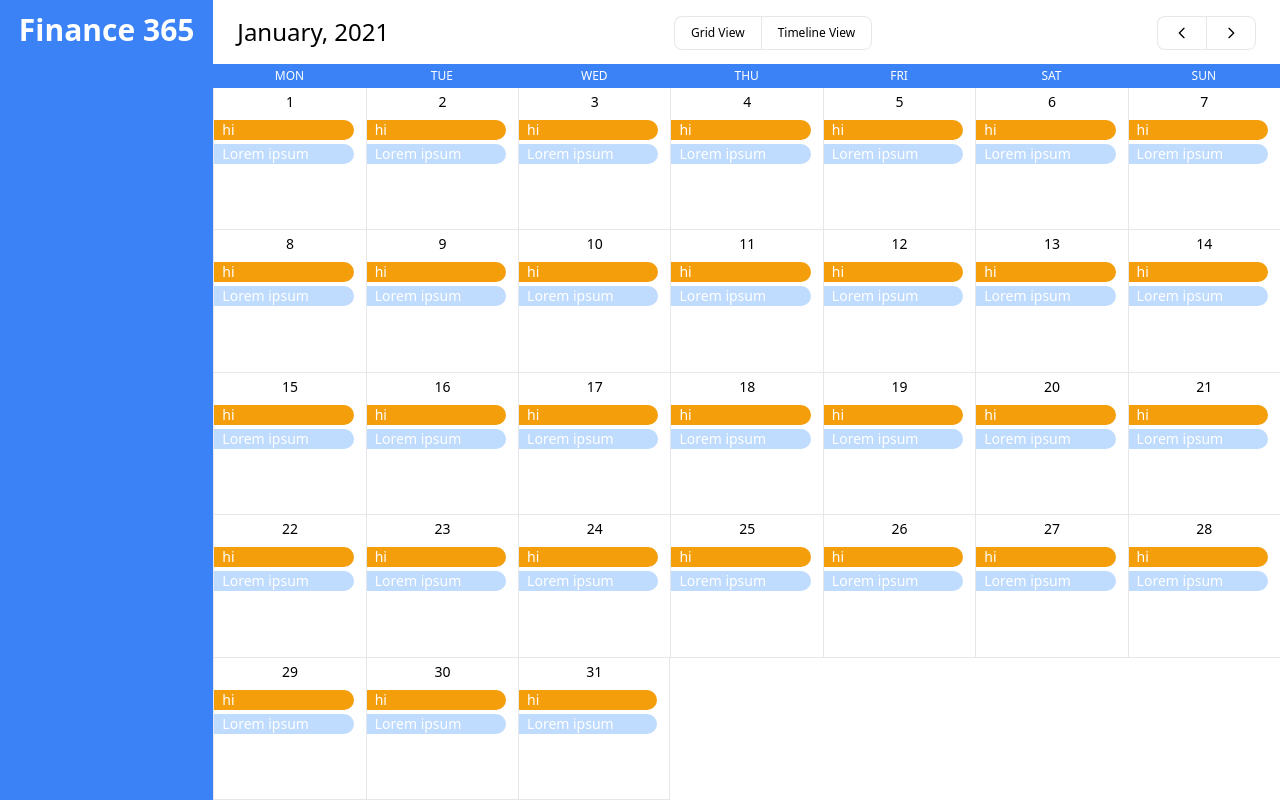
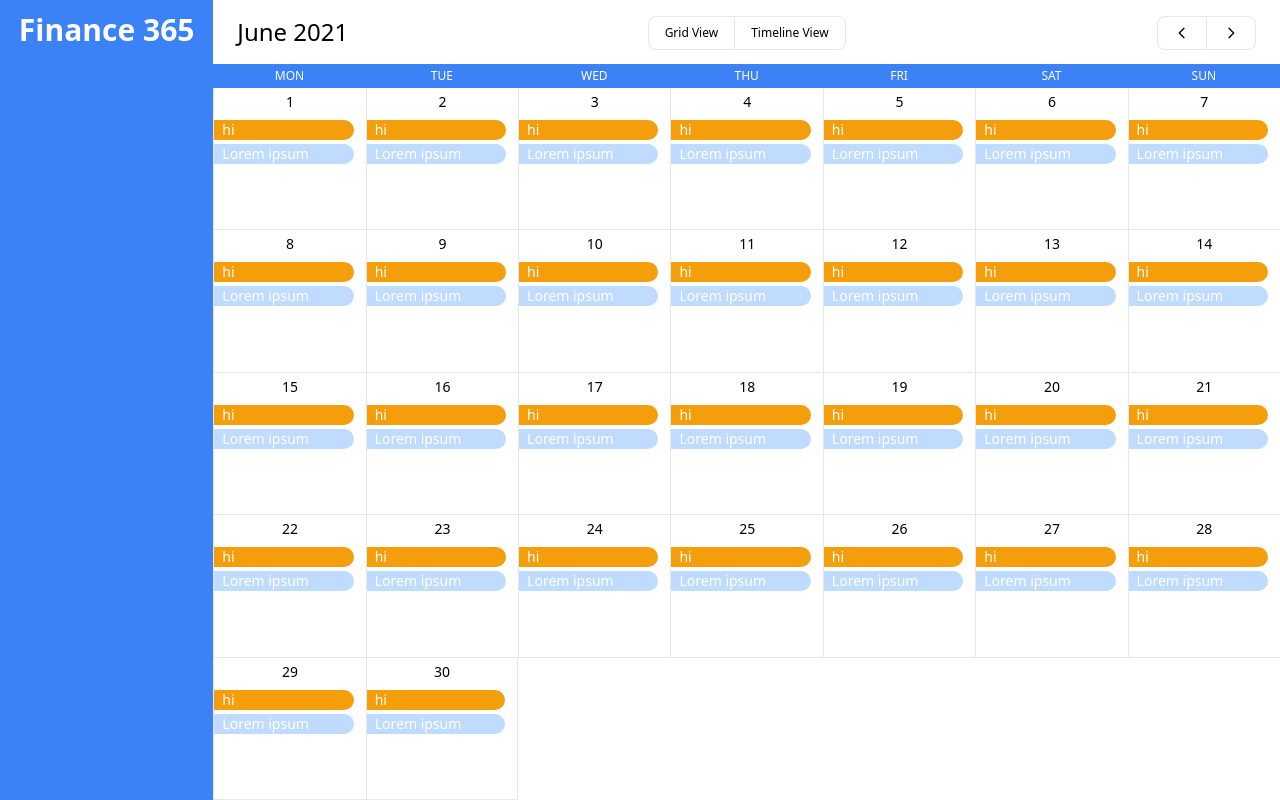
Before and after one commit to s4k1b/finance-365, a Vue app: page / in a window 1280 px wide. Built offline with nearby package versions, Linux system fonts and the light colour scheme.

Commit message:
Add logic to get current month, change active month, generate dates for active month
Signed-off-by: M. A. Muhaimin Sakib <s4k1b13@gmail.com>

```diff
--- a/src/components/calendar/Calendar.vue
+++ b/src/components/calendar/Calendar.vue
@@ -1,16 +1,21 @@
 <template>
   <div class="calendar-wrapper">
     <div class="calendar-header-wrapper">
-      <calendar-header @change:calendar-view="activeCalendarView = $event" />
+      <calendar-header
+        :title="calendarTitle"
+        @change:calendar-view="activeCalendarView = $event"
+        @change:month-previous="showPreviousMonth"
+        @change:month-next="showNextMonth"
+      />
     </div>
     <div class="calendar-dates-wrapper">
-      <calendar-dates :view="activeCalendarView" />
+      <calendar-dates :view="activeCalendarView" :date="computedDate" />
     </div>
   </div>
 </template>
 
 <script lang="ts">
-  import { defineAsyncComponent, defineComponent, ref } from 'vue'
+  import { computed, defineAsyncComponent, defineComponent, ref } from 'vue'
 
   export default defineComponent({
     components: {
@@ -22,8 +27,45 @@
     setup() {
       const activeCalendarView = ref('grid')
 
+      const date = ref(new Date())
+
+      const month = ref(date.value.getMonth())
+      const year = ref(date.value.getFullYear())
+
+      const computedDate = computed(() => new Date(year.value, month.value))
+
+      function showPreviousMonth() {
+        const newMonth = month.value - 1
+        if (newMonth < 0) {
+          month.value = newMonth + 12
+          year.value = year.value - 1
+        } else {
+          month.value = newMonth
+        }
+      }
+      function showNextMonth() {
+        const newMonth = month.value + 1
+        if (newMonth > 11) {
+          month.value = newMonth % 12
+          year.value = year.value + 1
+        } else {
+          month.value = newMonth
+        }
+      }
+
+      const calendarTitle = computed(() =>
+        new Intl.DateTimeFormat('en-US', {
+          month: 'long',
+          year: 'numeric',
+        }).format(computedDate.value)
+      )
+
       return {
         activeCalendarView,
+        calendarTitle,
+        computedDate,
+        showPreviousMonth,
+        showNextMonth,
       }
     },
   })
--- a/src/components/calendar/CalendarDates.vue
+++ b/src/components/calendar/CalendarDates.vue
@@ -4,12 +4,15 @@
     :class="view === 'grid' ? 'calendar-cells-grid' : 'calendar-cells-timeline'"
   >
     <div
-      v-for="i in 31"
+      v-for="i in daysInMonth"
       :key="i"
       class="calendar-cell"
-      :class="{ 'border-r': i === 31 && view === 'grid' }"
+      :class="{ 'border-r': i === daysInMonth && view === 'grid' }"
     >
-      <div v-if="(view === 'timeline') & (i !== 31)" class="timeline-dashes" />
+      <div
+        v-if="(view === 'timeline') & (i !== daysInMonth)"
+        class="timeline-dashes"
+      />
       <div class="flex flex-row justify-center items-center">
         <span class="calendar-cell-date">
           {{ i }}
@@ -30,7 +33,7 @@
 </template>
 
 <script lang="ts">
-  import { defineAsyncComponent, defineComponent } from 'vue'
+  import { computed, defineAsyncComponent, defineComponent } from 'vue'
 
   export default defineComponent({
     components: {
@@ -43,10 +46,23 @@
         type: String,
         default: 'grid',
       },
+      date: {
+        type: Object,
+        default: new Date(),
+      },
     },
-    // setup() {
+    setup(props) {
+      const month = computed(() => props.date.getMonth())
+      const year = computed(() => props.date.getFullYear())
 
-    // },
+      const daysInMonth = computed(() =>
+        new Date(year.value, month.value + 1, 0).getDate()
+      )
+
+      return {
+        daysInMonth,
+      }
+    },
   })
 </script>
 
--- a/src/components/calendar/CalendarHeader.vue
+++ b/src/components/calendar/CalendarHeader.vue
@@ -1,6 +1,8 @@
 <template>
   <div class="flex flex-row justify-between px-6 py-4">
-    <h1 class="text-left text-2xl antialiased font-medium">January, 2021</h1>
+    <h1 class="w-1/3 text-left text-2xl antialiased font-medium">
+      {{ title }}
+    </h1>
 
     <span>
       <button
@@ -25,12 +27,18 @@
       </button>
     </span>
 
-    <span>
-      <button class="py-2 px-4 border border-r-0 rounded-l-lg">
+    <span class="w-1/3 flex flex-row-reverse">
+      <button class="py-2 px-4 border rounded-r-lg">
+        <chevron-right-icon
+          class="h-4 w-4"
+          @click.prevent="$emit('change:month-next')"
+        />
+      </button>
+      <button
+        class="py-2 px-4 border border-r-0 rounded-l-lg"
+        @click.prevent="$emit('change:month-previous')"
+      >
         <chevron-left-icon class="h-4 w-4" />
-      </button>
-      <button class="py-2 px-4 border rounded-r-lg">
-        <chevron-right-icon class="h-4 w-4" />
       </button>
     </span>
   </div>
@@ -48,6 +56,16 @@
         import('@heroicons/vue/outline').then((obj) => obj.ChevronRightIcon)
       ),
     },
-    emits: ['change:calendar-view'],
+    props: {
+      title: {
+        type: String,
+        default: 'Timeline',
+      },
+    },
+    emits: [
+      'change:calendar-view',
+      'change:month-previous',
+      'change:month-next',
+    ],
   })
 </script>
```
